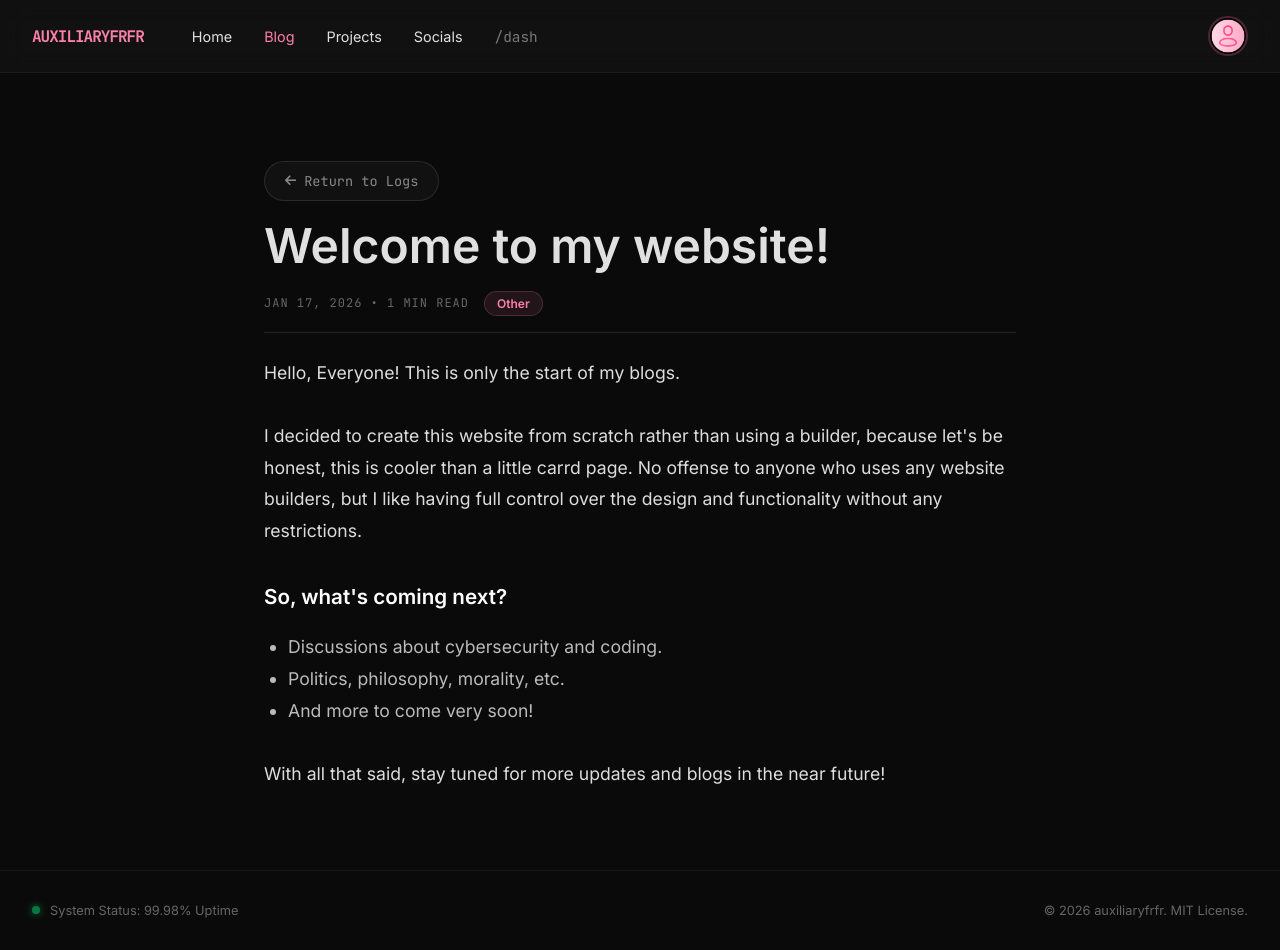
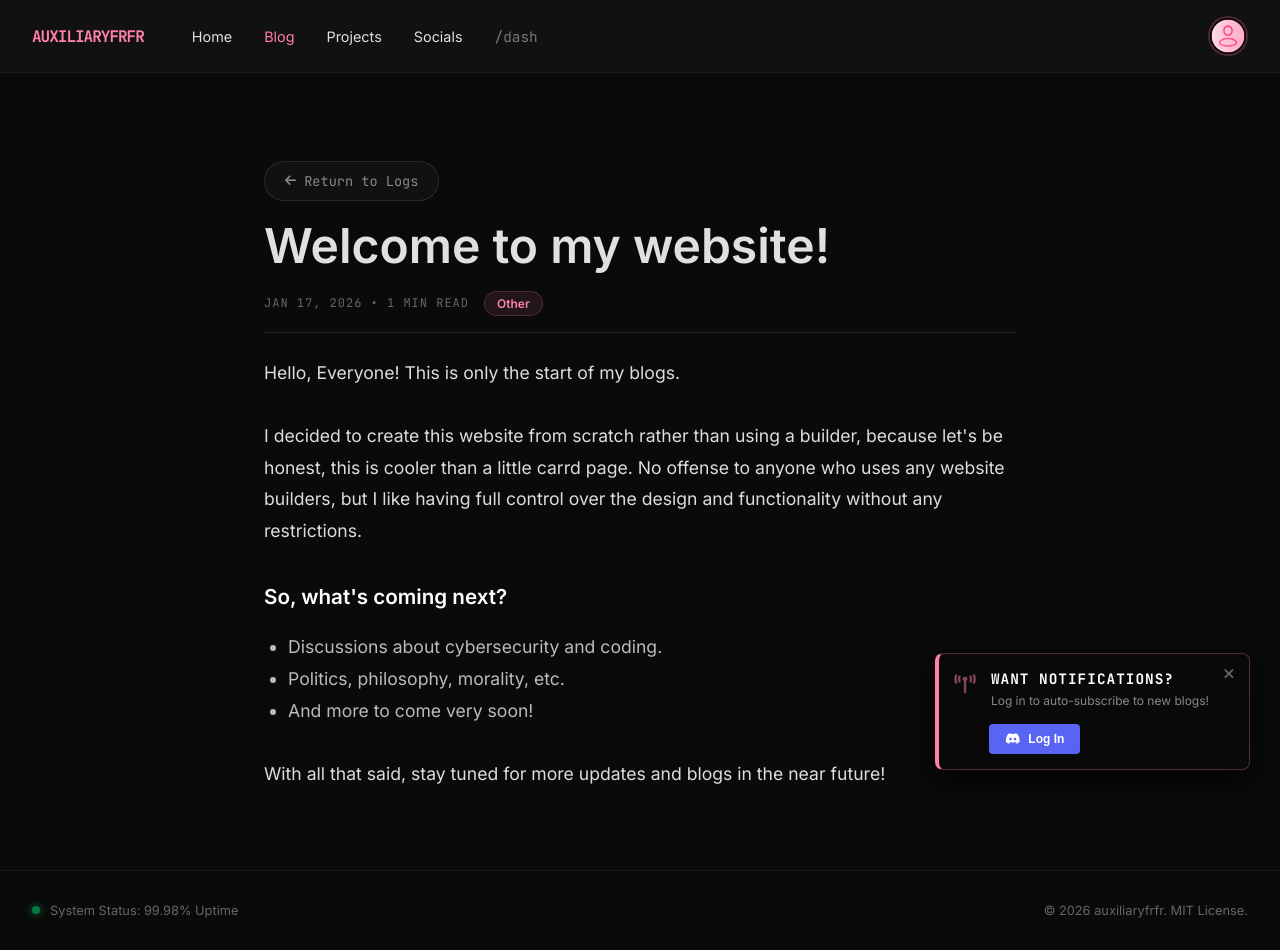
Before and after one commit to auxiliaryfrfr/auxiliaryfrfr.github.io, a website: page blog/welcome.html in a window 1280 px wide. Drawn offline with nearby package versions, Linux system fonts and the light colour scheme.

Commit message:
Add Log-in Notification

```diff
--- a/blog/welcome.html
+++ b/blog/welcome.html
@@ -4,15 +4,17 @@
     <meta charset="UTF-8">
     <meta name="viewport" content="width=device-width, initial-scale=1.0">
     <title>Blog | Welcome</title>
+
     <link href="https://fonts.googleapis.com/css2?family=JetBrains+Mono:wght@400;700&family=Inter:wght@300;400;600&display=swap" rel="stylesheet">
+    <link rel="stylesheet" href="https://cdnjs.cloudflare.com/ajax/libs/font-awesome/6.6.0/css/all.min.css">
+
     <link rel="stylesheet" href="../css/style.css">
-    <script src="https://kit.fontawesome.com/a076d05399.js" crossorigin="anonymous"></script>
-    <link rel="stylesheet" href="https://cdnjs.cloudflare.com/ajax/libs/font-awesome/6.6.0/css/all.min.css">
 
     <link rel="icon" href="../images/blog.svg" type="image/svg+xml">
     <meta property="og:title" content="AUXILIARYFRFR - Blog Logs | Welcome">
     <meta property="og:description" content="A short welcome message to introduce visitors to my personal website and blog.">
-    <meta name="theme-color" content="#ff80ab"> <meta property="og:image" content="https://auxiliaryfrfr.github.io/images/embed.png">
+    <meta name="theme-color" content="#ff80ab">
+    <meta property="og:image" content="https://auxiliaryfrfr.github.io/images/embed.png">
     <meta name="twitter:card" content="summary_large_image">
 </head>
 <body>
@@ -30,29 +32,25 @@
         </div>
 
         <div class="nav-right-group">
-
             <div class="profile-trigger glass-panel" id="profileTrigger" onclick="toggleProfileMenu()">
                 <img src="../images/default-user.png" alt="Profile" class="profile-pic">
             </div>
 
             <div class="hamburger" onclick="toggleMobileMenu()">
-            ☰
+                <i class="fas fa-bars"></i>
             </div>
         </div>
 
         <div class="profile-dropdown glass-panel" id="profileMenu">
-
             <div class="auth-section" id="authSection">
                 <button class="btn-auth login-btn" onclick="simulateLogin()">
                     <i class="fab fa-discord"></i> Log In with Discord
                 </button>
-
                 <div class="user-info hidden" id="userInfo">
                     <div class="user-details">
                         <img src="../images/default-user.png" class="mini-avatar">
-            <span class="user-name">awesomeusername</span>
+                        <span class="user-name">User</span>
                     </div>
-
                     <button class="btn-logout-full" onclick="simulateLogout()">
                         <i class="fas fa-power-off"></i> Log Out
                     </button>
@@ -63,12 +61,11 @@
 
             <div class="settings-section">
                 <h4><i class="fas fa-sliders-h"></i> Settings</h4>
-
                 <div class="setting-item">
                     <span>Light Mode</span>
                     <label class="theme-switch">
                         <input type="checkbox" id="lightModeToggle">
-                <span class="slider"></span>
+                        <span class="slider round"></span>
                     </label>
                 </div>
             </div>
@@ -77,14 +74,11 @@
 
             <div class="newsletter-section">
                 <h4><i class="fas fa-broadcast-tower"></i> Notifications</h4>
-
                 <div class="locked-wrapper locked" id="newsletterWrapper">
-
                     <div class="lock-overlay">
                         <i class="fas fa-lock"></i>
                         <span>Login Required</span>
                     </div>
-
                     <p class="newsletter-sub">Get notified when new blogs drop.</p>
                     <form class="newsletter-form">
                         <input type="email" placeholder="user@domain.com" required>
@@ -92,14 +86,14 @@
                     </form>
                 </div>
             </div>
-
         </div>
     </nav>
+
     <div class="mobile-menu" id="mobileMenu">
-    <li><a href="../index.html">Home</a></li>
-    <li><a href="#" class="active">Blog</a></li>
-    <li><a href="../projects/">Projects</a></li>
-    <li><a href="../socials/">Socials</a></li>
+        <a href="../index.html">Home</a>
+        <a href="#" class="active">Blog</a>
+        <a href="../projects/">Projects</a>
+        <a href="../socials/">Socials</a>
     </div>
 
     <div id="app-container">
@@ -122,9 +116,7 @@
             </header>
 
             <div class="blog-content" style="line-height: 1.8; font-size: 1.1rem; color: #ddd;">
-                <p>
-                    Hello, Everyone! This is only the start of my blogs.
-                </p>
+                <p>Hello, Everyone! This is only the start of my blogs.</p>
                 <br>
                 <p>
                     I decided to create this website from scratch rather than using a builder, because let's be honest, this is cooler than a little carrd page.
@@ -138,9 +130,7 @@
                     <li>And more to come very soon!</li>
                 </ul>
                 <br>
-                <p>
-                    With all that said, stay tuned for more updates and blogs in the near future!
-                </p>
+                <p>With all that said, stay tuned for more updates and blogs in the near future!</p>
             </div>
 
         </article>
@@ -157,6 +147,27 @@
 
     </div>
 
+<div id="systemToast" class="system-toast">
+    <button class="btn-toast-close" onclick="closeToast()">
+        <i class="fas fa-times"></i>
+    </button>
+
+    <div class="toast-content">
+        <div class="toast-icon">
+            <i class="fas fa-broadcast-tower"></i>
+        </div>
+        <div class="toast-text">
+            <h4>Want notifications?</h4>
+            <p>Log in to auto-subscribe to new blogs!</p>
+        </div>
+    </div>
+    <div class="toast-actions">
+        <button class="btn-toast-login" onclick="simulateLogin()">
+            <i class="fab fa-discord"></i> Log In
+        </button>
+        </div>
+</div>
+
     <script src="https://cdn.jsdelivr.net/npm/@supabase/supabase-js@2"></script>
     <script src="../js/auth.js"></script>
 </body>
--- a/css/style.css
+++ b/css/style.css
@@ -1503,3 +1503,121 @@ input:checked + .slider:before {
 .snark-text.visible {
     opacity: 1;
 }
+
+/* BLOG NOTIFICATION */
+
+.system-toast {
+    position: fixed;
+    bottom: 30px;
+    right: 30px;
+    background: rgba(10, 10, 10, 0.95);
+    border: 1px solid rgba(255, 128, 171, 0.3);
+    border-left: 4px solid #ff80ab;
+    padding: 15px 40px 15px 15px;
+    border-radius: 8px;
+    display: flex;
+    flex-direction: column;
+    box-shadow: 0 10px 30px rgba(0,0,0,0.8);
+    z-index: 10000;
+    font-family: 'JetBrains Mono', monospace;
+
+    transform: translateY(100px);
+    opacity: 0;
+    visibility: hidden;
+    transition: all 0.5s cubic-bezier(0.68, -0.55, 0.27, 1.55);
+    max-width: 320px;
+}
+
+.system-toast.visible {
+    transform: translateY(0);
+    opacity: 1;
+    visibility: visible;
+}
+
+.toast-content {
+    display: flex;
+    align-items: flex-start;
+    gap: 15px;
+}
+
+.toast-icon {
+    font-size: 1.2rem;
+    color: #ff80ab;
+    animation: pulse 2s infinite;
+    margin-top: 2px;
+    min-width: 20px;
+    text-align: center;
+}
+
+.toast-text h4 {
+    color: #fff;
+    font-size: 0.9rem;
+    margin-bottom: 5px;
+    text-transform: uppercase;
+    letter-spacing: 1px;
+}
+
+.toast-text p {
+    color: #888;
+    font-size: 0.75rem;
+    line-height: 1.3;
+    font-family: 'Inter', sans-serif;
+}
+
+.toast-actions {
+    display: flex;
+    justify-content: flex-start;
+    margin-top: 15px;
+    margin-left: 35px;
+}
+
+.btn-toast-login {
+    background: #5865F2;
+    color: white;
+    border: none;
+    padding: 8px 16px;
+    border-radius: 4px;
+    font-size: 0.75rem;
+    font-weight: bold;
+    cursor: pointer;
+    transition: 0.2s;
+    display: flex;
+    align-items: center;
+    gap: 8px;
+}
+
+.btn-toast-login:hover {
+    background: #4752C4;
+    box-shadow: 0 0 10px rgba(88, 101, 242, 0.5);
+}
+
+.btn-toast-close {
+    position: absolute;
+    top: 8px;
+    right: 8px;
+    background: transparent;
+    border: none;
+    color: #666;
+    width: 24px;
+    height: 24px;
+    border-radius: 4px;
+    cursor: pointer;
+    transition: 0.2s;
+    display: flex; align-items: center; justify-content: center;
+    font-size: 0.9rem;
+}
+
+.btn-toast-close:hover {
+    color: #ff5555;
+    background: rgba(255, 85, 85, 0.1);
+}
+
+@media (max-width: 768px) {
+    .system-toast {
+        right: 5%;
+        left: 5%;
+        bottom: 20px;
+        width: 90%;
+        max-width: none;
+    }
+}
--- a/js/auth.js
+++ b/js/auth.js
@@ -8,6 +8,8 @@ async function checkUser() {
     const { data: { session } } = await supabaseClient.auth.getSession();
     if (session) {
         updateUI(session.user);
+    } else {
+        handleGuestUser();
     }
 }
 
@@ -258,3 +260,22 @@ document.addEventListener('DOMContentLoaded', () => {
         });
     }
 });
+
+function handleGuestUser() {
+    if (!window.location.href.includes('/blog/')) return;
+
+    if (sessionStorage.getItem('toastDismissed')) return;
+
+    setTimeout(() => {
+        const toast = document.getElementById('systemToast');
+        if (toast) toast.classList.add('visible');
+    }, 4000);
+}
+
+function closeToast() {
+    const toast = document.getElementById('systemToast');
+    if (toast) {
+        toast.classList.remove('visible');
+        sessionStorage.setItem('toastDismissed', 'true');
+    }
+}
```
Also changed, not shown: blog/index.html (+21 -0 lines). Lines whose indentation alone changed are shown as unchanged.
